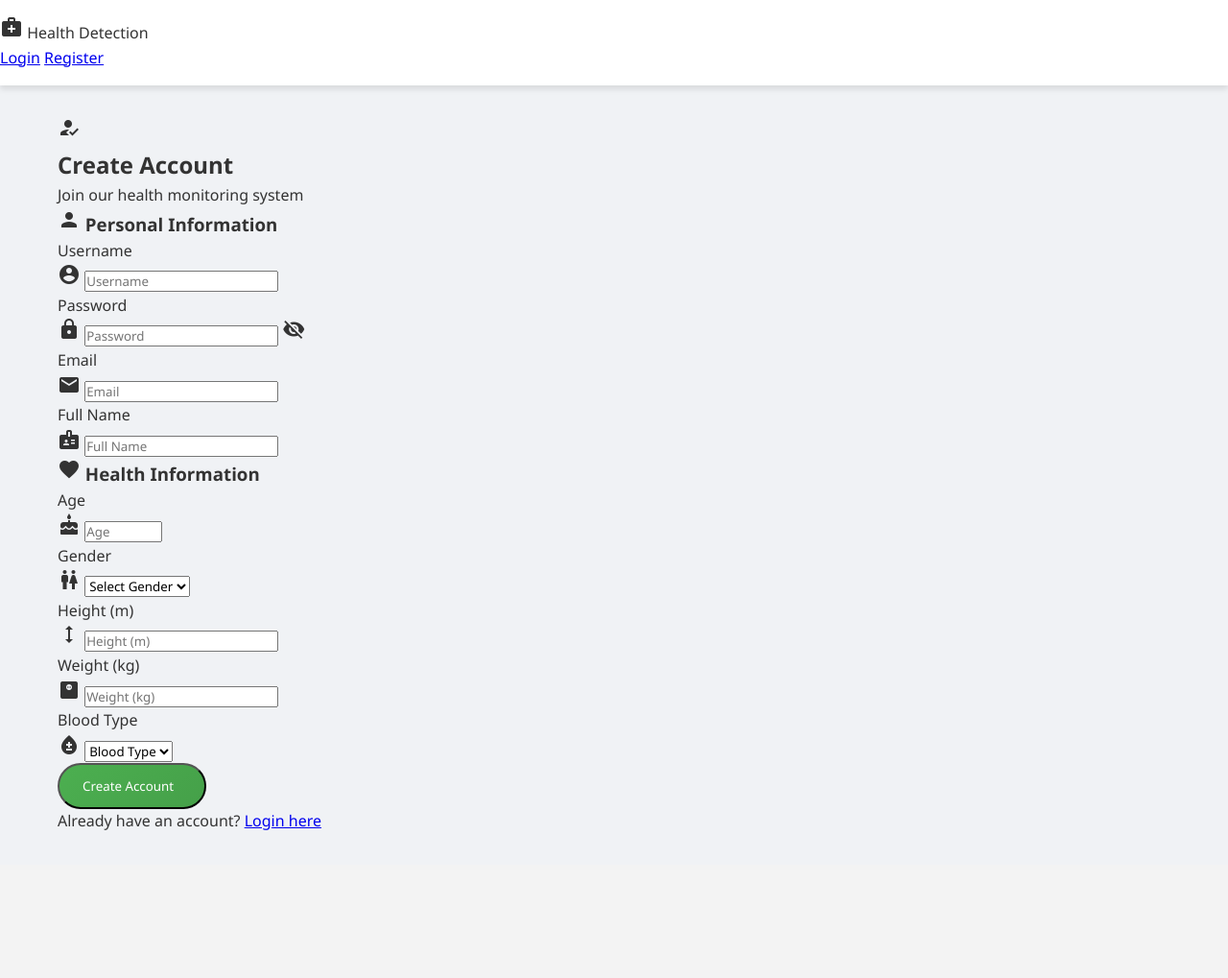
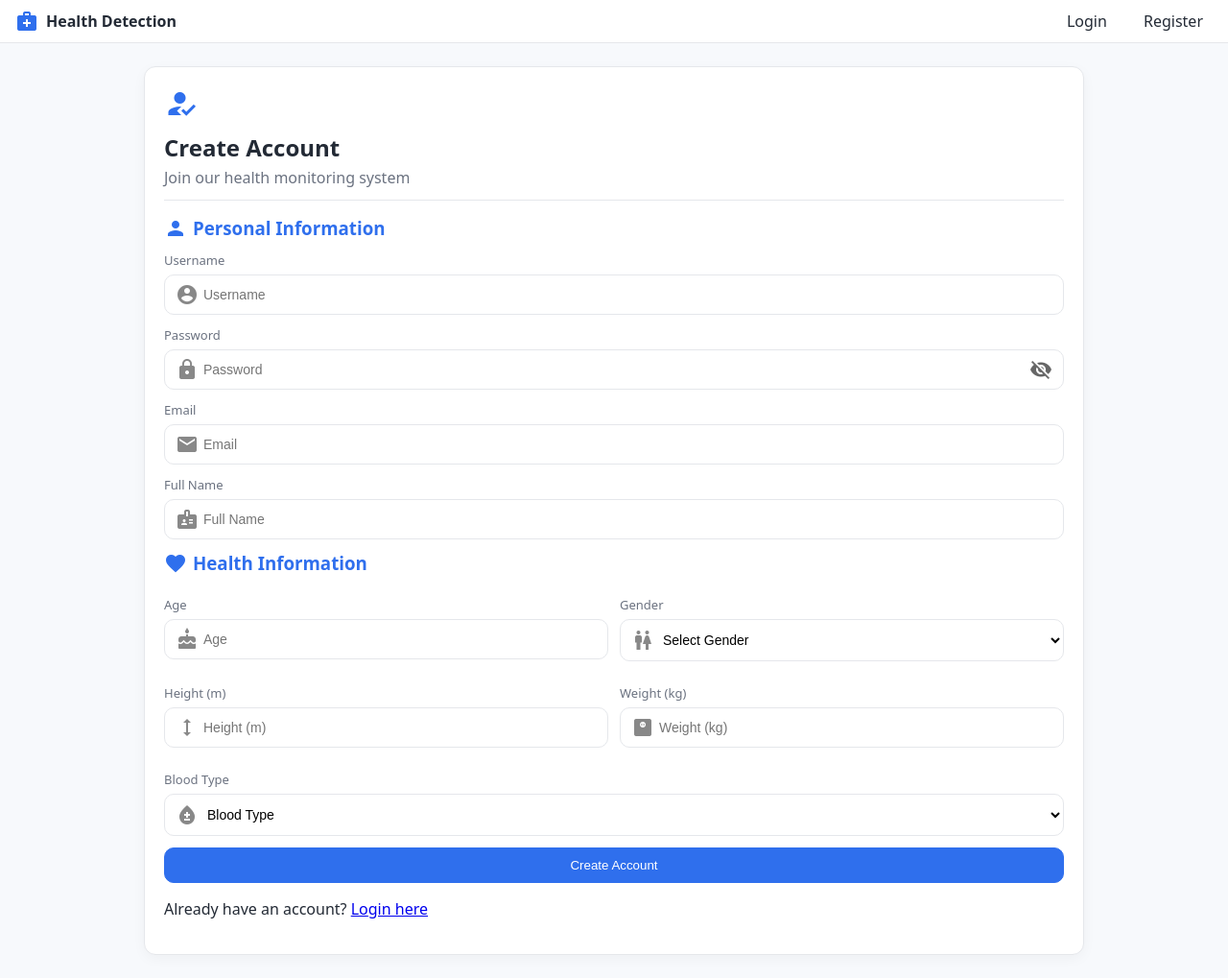
Before and after one commit to faizannyasinn/DiseaseDetectionSystem, a Flask app: page /register in a window 1280 px wide. Shown: the whole page at 96% size. Before the commit the page ends 865 px from the top, so only its background shows below. Run offline with Flask 3, Linux system fonts and the light colour scheme.

Commit message:
Update style.css

```diff
--- a/static/css/style.css
+++ b/static/css/style.css
@@ -1,407 +1,128 @@
-/* Root Variables */
-:root {
-    /* Colors */
-    --primary: #4CAF50;
-    --primary-dark: #388E3C;
-    --secondary: #2196F3;
-    --danger: #f44336;
-    --warning: #ff9800;
-    --success: #4CAF50;
-    --dark: #333;
-    --light: #f5f5f5;
-    --white: #ffffff;
-    --gray: #666;
-
-    /* Shadows */
-    --shadow: 0 4px 6px rgba(0, 0, 0, 0.1);
-    --shadow-hover: 0 8px 15px rgba(0, 0, 0, 0.15);
-    --shadow-sm: 0 2px 4px rgba(0, 0, 0, 0.05);
-
-    /* Gradients */
-    --gradient: linear-gradient(135deg, #4CAF50 0%, #45a049 100%);
-    --gradient-hover: linear-gradient(135deg, #45a049 0%, #388E3C 100%);
-
-    /* Border Radius */
-    --radius-sm: 8px;
-    --radius-md: 15px;
-    --radius-lg: 20px;
-    --radius-full: 50px;
-
-    /* Transitions */
-    --transition: all 0.3s ease;
+:root{
+  --primary:#2f6fed;
+  --danger:#e94d4d;
+  --bg:#f7f9fc;
+  --text:#232a35;
+  --muted:#6b7280;
+  --card:#ffffff;
+  --border:#e5e7eb;
+  --success:#10b981;
+  --warning:#f59e0b;
 }
 
-/* Base Styles */
-* {
-    margin: 0;
-    padding: 0;
-    box-sizing: border-box;
-    font-family: 'Segoe UI', Tahoma, Geneva, Verdana, sans-serif;
+*{ box-sizing:border-box; }
+body{
+  margin:0; font-family: system-ui, -apple-system, Segoe UI, Roboto, Arial, sans-serif;
+  background:var(--bg); color:var(--text);
 }
 
-body {
-    background: #f0f2f5;
-    color: var(--dark);
-    line-height: 1.6;
+.container{ width: min(980px, 92%); margin: 24px auto; }
+
+.top-nav{
+  background:var(--card); border-bottom:1px solid var(--border);
+  padding:10px 16px; display:flex; align-items:center; justify-content:space-between;
+  position:sticky; top:0; z-index:10;
+}
+.top-nav .brand{ display:flex; align-items:center; gap:8px; font-weight:600; }
+.top-nav .brand .material-icons{ color:var(--primary); }
+.top-nav .nav-actions a{
+  margin-left:14px; text-decoration:none; color:var(--text);
+  padding:6px 10px; border-radius:6px;
+}
+.top-nav .nav-actions a.logout{ color:#fff; background:var(--danger); }
+
+.auth-card, .card{
+  background:var(--card); border:1px solid var(--border);
+  border-radius:12px; padding:20px; margin-top:24px;
+  box-shadow: 0 4px 14px rgba(0,0,0,0.04);
+}
+.auth-header, .card-header{
+  border-bottom:1px solid var(--border); padding-bottom:12px; margin-bottom:16px;
+}
+.auth-header .health-icon{ color:var(--primary); font-size:36px; }
+.auth-header h2{ margin:6px 0 4px; }
+.auth-header p{ margin:0; color:var(--muted); }
+
+.form-section h3{
+  display:flex; align-items:center; gap:6px; margin:12px 0 10px 0;
+  color:var(--primary);
+}
+.form-group{ margin:12px 0; }
+.form-row{ display:flex; gap:12px; }
+.form-row .half{ flex:1; }
+label{ display:block; font-size:13px; margin-bottom:6px; color:var(--muted); }
+
+.input-with-icon{ position:relative; }
+.input-with-icon > .material-icons:first-child{
+  position:absolute; left:12px; top:50%; transform:translateY(-50%);
+  color:#888; pointer-events:none;
+}
+.input-with-icon .form-control{
+  width:100%; padding:12px 44px 12px 40px;
+  border:1px solid var(--border); border-radius:10px; outline:none;
+  font-size:14px; background:#fff;
+}
+.input-with-icon .form-control:focus{
+  border-color:var(--primary); box-shadow:0 0 0 3px rgba(47,111,237,0.15);
 }
 
-/* Container */
-.container {
-    max-width: 1200px;
-    margin: 2rem auto;
-    padding: 0 20px;
+/* Password eye icon FIX */
+.input-with-icon .material-icons.toggle-password{
+  position:absolute; right:12px; top:50%; transform:translateY(-50%);
+  color:#666; cursor:pointer; user-select:none;
 }
 
-/* Navigation */
-.top-nav {
-    background: rgba(255, 255, 255, 0.95);
-    padding: 1rem 0;
-    box-shadow: var(--shadow);
-    position: sticky;
-    top: 0;
-    z-index: 1000;
-    backdrop-filter: blur(10px);
+.btn{
+  display:inline-flex; align-items:center; justify-content:center; gap:8px;
+  padding:10px 16px; border-radius:10px; border:1px solid var(--border);
+  background:#fff; color:var(--text); text-decoration:none; cursor:pointer;
+}
+.btn:hover{ background:#f3f4f6; }
+.btn-primary{
+  background:var(--primary); color:#fff; border-color:var(--primary);
+}
+.btn-block{ width:100%; }
+.btn-loader{ display:none; }
+
+.alert{
+  display:flex; align-items:center; gap:8px; padding:10px 12px; border-radius:10px;
+  margin-bottom:12px; font-size:14px;
+}
+.alert-danger{ background:#fee2e2; color:#991b1b; }
+.alert .alert-icon{ font-size:20px; }
+
+.table-responsive{ width:100%; overflow:auto; }
+.table{ width:100%; border-collapse:collapse; }
+.table th, .table td{ border-bottom:1px solid var(--border); padding:10px; text-align:left; }
+.table th{ background:#f8fafc; }
+
+.grid-2{ display:grid; grid-template-columns:1fr 1fr; gap:16px; }
+.info-list{ list-style:none; padding:0; margin:0; }
+.info-list li{ padding:4px 0; }
+.action-block p{ color:var(--muted); }
+
+.mt-16{ margin-top:16px; }
+.mt-24{ margin-top:24px; }
+
+.symptom-grid{
+  display:grid; grid-template-columns: repeat(auto-fill, minmax(180px, 1fr));
+  gap:10px;
+}
+.symptom-item{
+  background:#fff; border:1px solid var(--border); padding:10px 12px; border-radius:10px;
+  display:flex; align-items:center; gap:8px;
 }
 
-.nav-content {
-    max-width: 1200px;
-    margin: 0 auto;
-    padding: 0 20px;
-    display: flex;
-    justify-content: space-between;
-    align-items: center;
+.chips{ list-style:none; display:flex; gap:8px; padding:0; margin:0; flex-wrap:wrap; }
+.chip{ background:#eef2ff; color:#1e40af; padding:6px 10px; border-radius:20px; }
+
+.result-main .highlight{ color:var(--primary); }
+.recommendation{ padding:8px 12px; border-radius:10px; background:#f3f4f6; }
+.recommendation.high{ background:#fee2e2; color:#991b1b; }
+.recommendation.medium{ background:#fef3c7; color:#92400e; }
+.recommendation.low{ background:#e0f2fe; color:#075985; }
+
+@media (max-width: 720px){
+  .form-row{ flex-direction:column; }
+  .grid-2{ grid-template-columns:1fr; }
 }
-
-.nav-title {
-    display: flex;
-    align-items: center;
-    gap: 10px;
-    font-size: 1.5rem;
-    font-weight: 600;
-    color: var(--primary);
-}
-
-.nav-title i {
-    font-size: 2rem;
-}
-
-/* Buttons */
-.btn, .btn-logout {
-    padding: 0.8rem 1.5rem;
-    border-radius: var(--radius-full);
-    text-decoration: none;
-    font-weight: 500;
-    transition: var(--transition);
-    display: inline-flex;
-    align-items: center;
-    justify-content: center;
-    gap: 0.5rem;
-}
-
-.btn-logout {
-    background: var(--danger);
-    color: var(--white);
-    box-shadow: 0 2px 4px rgba(244, 67, 54, 0.2);
-}
-
-.btn-logout:hover {
-    transform: translateY(-2px);
-    box-shadow: 0 4px 8px rgba(244, 67, 54, 0.3);
-}
-
-.btn-primary {
-    background: var(--gradient);
-    color: var(--white);
-}
-
-.btn-secondary {
-    background: var(--light);
-    color: var(--dark);
-}
-
-.btn:hover {
-    transform: translateY(-2px);
-    box-shadow: var(--shadow);
-}
-
-/* Cards */
-.welcome-section, .action-card, .recent-checks, .tip-card, .result-card {
-    background: var(--white);
-    border-radius: var(--radius-lg);
-    padding: 2rem;
-    box-shadow: var(--shadow);
-    transition: var(--transition);
-}
-
-.welcome-section {
-    text-align: center;
-    background: var(--gradient);
-    color: var(--white);
-    margin-bottom: 2rem;
-}
-
-.welcome-section h2 {
-    font-size: 2.5rem;
-    margin-bottom: 1rem;
-    font-weight: 600;
-}
-
-/* Quick Actions Grid */
-.quick-actions {
-    display: grid;
-    grid-template-columns: repeat(auto-fit, minmax(280px, 1fr));
-    gap: 1.5rem;
-    margin-bottom: 2rem;
-}
-
-.action-card {
-    text-align: center;
-    text-decoration: none;
-    color: var(--dark);
-    display: flex;
-    flex-direction: column;
-    align-items: center;
-    gap: 1rem;
-    position: relative;
-    overflow: hidden;
-}
-
-.action-card::before {
-    content: '';
-    position: absolute;
-    inset: 0;
-    background: var(--gradient);
-    opacity: 0;
-    transition: var(--transition);
-    z-index: 1;
-}
-
-.action-card:hover::before {
-    opacity: 0.1;
-}
-
-.action-card:hover {
-    transform: translateY(-5px);
-    box-shadow: var(--shadow-hover);
-}
-
-.action-card i {
-    font-size: 3rem;
-    color: var(--primary);
-    z-index: 2;
-}
-
-.action-card span {
-    font-size: 1.2rem;
-    font-weight: 500;
-    z-index: 2;
-}
-
-/* Tables */
-.checks-table {
-    overflow-x: auto;
-}
-
-table {
-    width: 100%;
-    border-collapse: collapse;
-}
-
-th, td {
-    padding: 1rem;
-    text-align: left;
-}
-
-th {
-    background: var(--light);
-    font-weight: 600;
-    color: var(--dark);
-}
-
-td {
-    border-bottom: 1px solid var(--light);
-}
-
-tr:hover {
-    background: var(--light);
-}
-
-/* Status Badges */
-.status {
-    padding: 0.5rem 1rem;
-    border-radius: var(--radius-full);
-    font-weight: 500;
-    font-size: 0.9rem;
-    display: inline-block;
-}
-
-.status.high-risk {
-    background: rgba(244, 67, 54, 0.1);
-    color: var(--danger);
-}
-
-.status.medium-risk {
-    background: rgba(255, 152, 0, 0.1);
-    color: var(--warning);
-}
-
-.status.low-risk {
-    background: rgba(76, 175, 80, 0.1);
-    color: var(--success);
-}
-
-/* Health Tips */
-.tips-grid {
-    display: grid;
-    grid-template-columns: repeat(auto-fit, minmax(300px, 1fr));
-    gap: 1.5rem;
-}
-
-.tip-card {
-    text-align: center;
-}
-
-.tip-card:hover {
-    transform: translateY(-5px);
-    box-shadow: var(--shadow-hover);
-}
-
-.tip-card i {
-    font-size: 3rem;
-    color: var(--primary);
-    margin-bottom: 1rem;
-}
-
-.tip-card h4 {
-    font-size: 1.3rem;
-    margin-bottom: 1rem;
-    color: var(--dark);
-}
-
-/* Result Page Specific */
-.result-header {
-    text-align: center;
-    margin-bottom: 2rem;
-    padding-bottom: 2rem;
-    border-bottom: 2px solid var(--light);
-}
-
-.probability-bar {
-    height: 20px;
-    background: #eee;
-    border-radius: var(--radius-sm);
-    overflow: hidden;
-    margin-bottom: 0.5rem;
-}
-
-.probability-fill {
-    height: 100%;
-    width: 0;
-    background: var(--gradient);
-    border-radius: var(--radius-sm);
-    transition: width 1s ease-out;
-}
-
-.urgent-notice {
-    margin-top: 1.5rem;
-    background: rgba(244, 67, 54, 0.1);
-    border-left: 4px solid var(--danger);
-    padding: 1rem;
-    border-radius: 0 var(--radius-sm) var(--radius-sm) 0;
-    display: flex;
-    align-items: start;
-    gap: 1rem;
-}
-
-/* Animations */
-@keyframes fadeIn {
-    from {
-        opacity: 0;
-        transform: translateY(20px);
-    }
-    to {
-        opacity: 1;
-        transform: translateY(0);
-    }
-}
-
-@keyframes slideUp {
-    from {
-        opacity: 0;
-        transform: translateY(20px);
-    }
-    to {
-        opacity: 1;
-        transform: translateY(0);
-    }
-}
-
-.welcome-section, .action-card, .recent-checks, .tip-card {
-    animation: fadeIn 0.6s ease-out forwards;
-}
-
-/* Glass Morphism */
-.action-card, .tip-card {
-    backdrop-filter: blur(10px);
-    background: rgba(255, 255, 255, 0.95);
-}
-
-/* Custom Scrollbar */
-::-webkit-scrollbar {
-    width: 10px;
-}
-
-::-webkit-scrollbar-track {
-    background: var(--light);
-}
-
-::-webkit-scrollbar-thumb {
-    background: var(--primary);
-    border-radius: 5px;
-}
-
-::-webkit-scrollbar-thumb:hover {
-    background: var(--primary-dark);
-}
-
-/* Responsive Design */
-@media (max-width: 768px) {
-    .container {
-        padding: 0 15px;
-        margin: 1rem auto;
-    }
-
-    .welcome-section {
-        padding: 1.5rem;
-    }
-
-    .welcome-section h2 {
-        font-size: 2rem;
-    }
-
-    .action-card {
-        padding: 1.5rem;
-    }
-
-    .tips-grid {
-        grid-template-columns: 1fr;
-    }
-
-    .nav-content {
-        flex-direction: column;
-        gap: 1rem;
-    }
-
-    .action-buttons {
-        flex-direction: column;
-    }
-
-    .alternatives-grid {
-        grid-template-columns: 1fr;
-    }
-
-    .result-card {
-        margin: 1rem;
-        padding: 1.5rem;
-    }
-}
```
